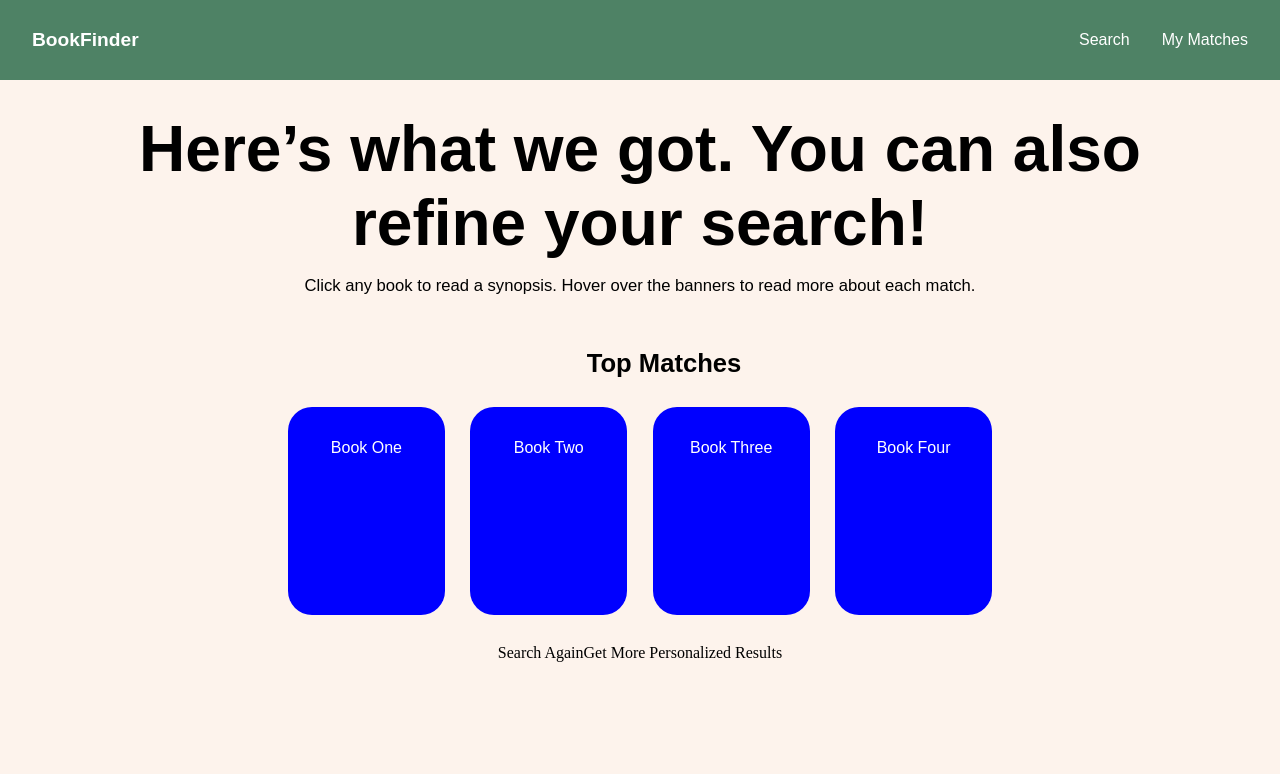
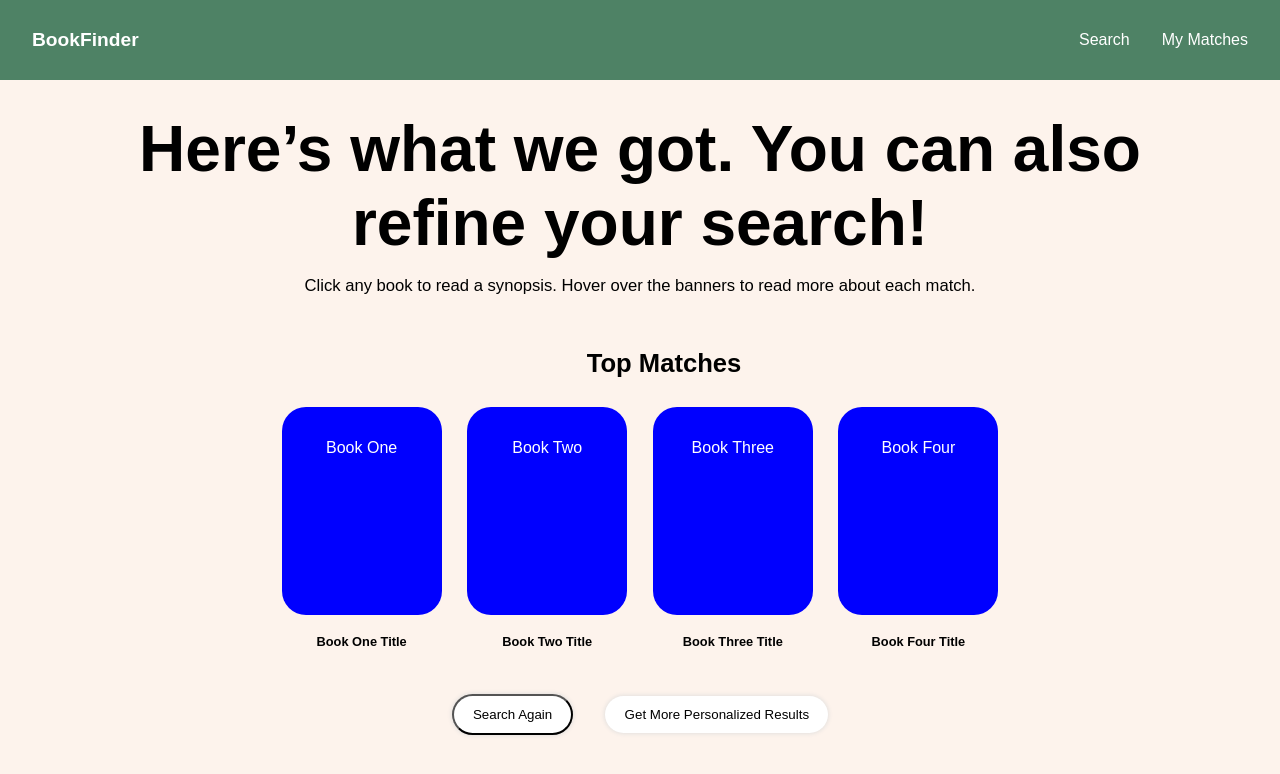
Before and after one commit to adeolaoj/book-finder, a React (Vite) app: page /matches in a window 1280 px wide. Shown: the top 774 px of the page. Built offline with nearby package versions, Linux system fonts and the light colour scheme.

Commit message:
adding navigation for personalized search, fixing bugs with book displays

```diff
--- a/src/App.jsx
+++ b/src/App.jsx
@@ -2,6 +2,7 @@ import Navbar from './Components/Navbar/Navbar'
 import { BrowserRouter as Router, Routes, Route } from 'react-router-dom'
 import HomePage from './Pages/HomePage';
 import MatchesPage from './Pages/MatchesPage'
+import PersonalizedSearch from './Pages/PersonalizedSearch';
 
 const App = () => {
   return (
@@ -12,6 +13,7 @@ const App = () => {
           <Routes>
             <Route path="/" element={<HomePage />} />
             <Route path="/matches" element={<MatchesPage />} />
+            <Route path="/personalized-search" element={<PersonalizedSearch />} />
           </Routes>
         </Router>
         <style>{'body { background-color: #fdf3ec; }'}</style>
--- a/src/Pages/MatchesPage.css
+++ b/src/Pages/MatchesPage.css
@@ -51,7 +51,8 @@
     display: flex;
     flex-direction: row;
     justify-content: space-evenly;
-    width: 60%;
+    box-sizing: border-box;
+    align-items: center;
 }
 
 .book {
@@ -64,3 +65,36 @@
     text-align: center;
     color: white;
 }
+
+.book-column {
+    display: flex;
+    flex-direction: column;
+    align-items: center;
+    justify-content: center;
+}
+
+.book-title {
+    margin-top: 0.8vh;
+    font-size: 1vw;
+    font-weight: 600;
+}
+
+.search-buttons {
+    display: flex;
+    flex-direction: row;
+    align-items: center;
+    box-sizing: border-box;
+    font-weight: 500;
+    justify-content: center;
+    font-family: Arial, sans-serif;
+    font-size: 1.3vw;
+}
+
+.search-again {
+    border-radius: 25px;
+    background-color: white;
+    padding: 0.7rem 1.2rem;
+    margin: 1rem 1rem;
+    cursor: pointer;
+    box-shadow: 0rem 0rem 0.3rem #d9d9d9;
+}
--- a/src/Pages/MatchesPage.jsx
+++ b/src/Pages/MatchesPage.jsx
@@ -1,6 +1,14 @@
 import './MatchesPage.css'
+import PersonalizedSearchButton from '../Components/Buttons/PersonalizedSearchButton'
+import { useNavigate } from 'react-router-dom'
 
 const MatchesPage = () => {
+  const navigate = useNavigate()
+
+  const handleSearch = () => {
+    navigate('/personalized-search')
+  }
+
   return (
     <div className="matches-page" >
       <div className="header">
@@ -11,16 +19,32 @@ const MatchesPage = () => {
       <div className="results">
         <h2>Top Matches</h2>
         <div className="result-books">
-          <div className="book">Book One</div>
-          <div className="book">Book Two</div>
-          <div className="book">Book Three</div>
-          <div className="book">Book Four</div>
+          <div className="book-column">
+            <div className="book">Book One</div>
+            <p className="book-title">Book One Title</p>
+          </div>
+
+          <div className="book-column">
+            <div className="book">Book Two</div>
+            <p className="book-title">Book Two Title</p>
+          </div>
+
+          <div className="book-column">
+            <div className="book">Book Three</div>
+            <p className="book-title">Book Three Title</p>
+          </div>
+
+          <div className="book-column">
+            <div className="book">Book Four</div>
+            <p className="book-title">Book Four Title</p>
+          </div>
+
         </div>
       </div>
 
       <div className="search-buttons">
-        <div className="search-again">Search Again</div>
-        <div className="personalized-search">Get More Personalized Results</div>
+        <button className="search-again">Search Again</button>
+        <PersonalizedSearchButton onClick={handleSearch} />
       </div>
 
 
--- /dev/null
+++ b/src/Pages/PersonalizedSearch.jsx
@@ -0,0 +1,11 @@
+import './PersonalizedSearch.css'
+
+const PersonalizedSearch = () => {
+    return (
+        <div>
+            <h1> What did you like the most about A Court of Thorns and Roses? </h1>
+        </div>
+    )
+}
+
+export default PersonalizedSearch
--- a/src/components/Buttons/ButtonStyles.css
+++ b/src/components/Buttons/ButtonStyles.css
@@ -23,11 +23,11 @@
 
 .go-button {
   background-color: #4E8265;
-  width: 9vh;
-  height: 9vh;
-  border-radius: 100%;
+  padding: 0.7rem 1.2rem;
+  margin-top: 2vh;
+  border-radius: 2vw;
   font-weight: 800;
-  font-size: 20px;
+  font-size: 1.3vw;
   color: white;
   border: 0px;
   cursor: pointer;
@@ -35,3 +35,13 @@
   align-items: center;
   justify-content: center;
 }
+
+.personalized-search-button {
+    border-radius: 25px;
+    background-color: white;
+    padding: 0.7rem 1.2rem;
+    margin: 1rem 1rem;
+    cursor: pointer;
+    box-shadow: 0rem 0rem 0.3rem #d9d9d9;
+    border: 0px;
+}
--- /dev/null
+++ b/src/components/Buttons/PersonalizedSearchButton.jsx
@@ -0,0 +1,14 @@
+import React from 'react'
+import './ButtonStyles.css'
+
+const PersonalizedSearchButton = ({ onClick }) => {
+    return (
+        <button
+            className="personalized-search-button"
+            onClick={onClick}>
+                Get More Personalized Results
+            </button>
+    )
+}
+
+export default PersonalizedSearchButton
```
Also changed, not shown: src/Pages/PersonalizedSearch.css (added).
